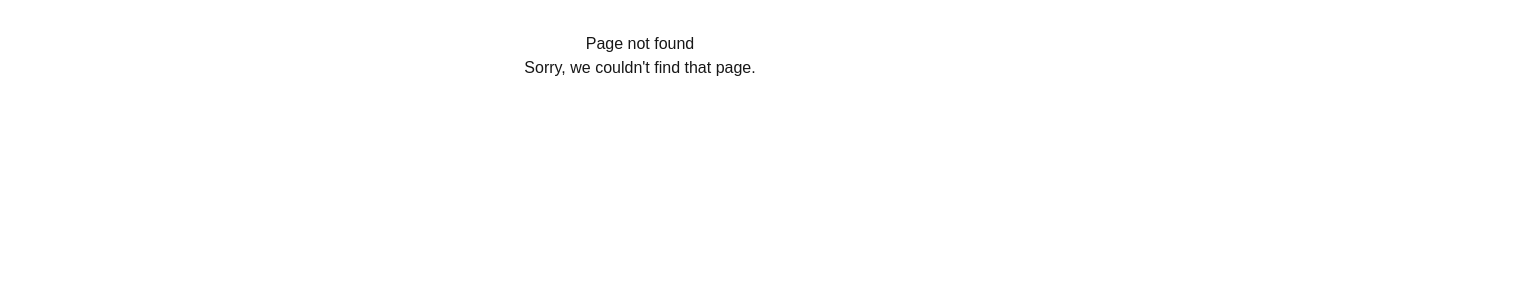
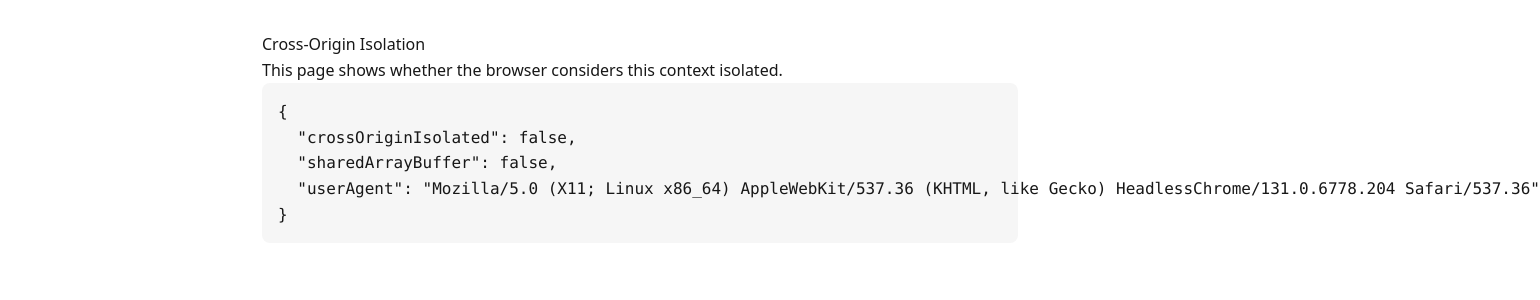
Before and after one commit to simbathedog/oceansai-site, a Next.js app: page /isolation in a window 1280 px wide. Before the commit this address had no page. Shown: the top 300 px of the page, 1540 px wide, since content can reach past the window. Built offline with nearby package versions, Linux system fonts and the light colour scheme.

Commit message:
chore(security): add /isolation page; (optional) COEP credentialless toggle

```diff
--- /dev/null
+++ b/src/app/isolation/page.tsx
@@ -0,0 +1,18 @@
+"use client";
+
+export default function Isolation() {
+  const data = {
+    crossOriginIsolated: typeof self !== "undefined" ? self.crossOriginIsolated : null,
+    sharedArrayBuffer: typeof SharedArrayBuffer !== "undefined",
+    userAgent: typeof navigator !== "undefined" ? navigator.userAgent : null,
+  };
+  return (
+    <main style={{padding:"2rem",maxWidth:820,margin:"0 auto",lineHeight:1.6,fontFamily:"system-ui"}}>
+      <h1>Cross-Origin Isolation</h1>
+      <p>This page shows whether the browser considers this context isolated.</p>
+      <pre style={{background:"#f6f6f6",padding:"1rem",borderRadius:8}}>
+        {JSON.stringify(data, null, 2)}
+      </pre>
+    </main>
+  );
+}
```
Also changed, not shown: next.config.ts (line endings or trailing spaces).
